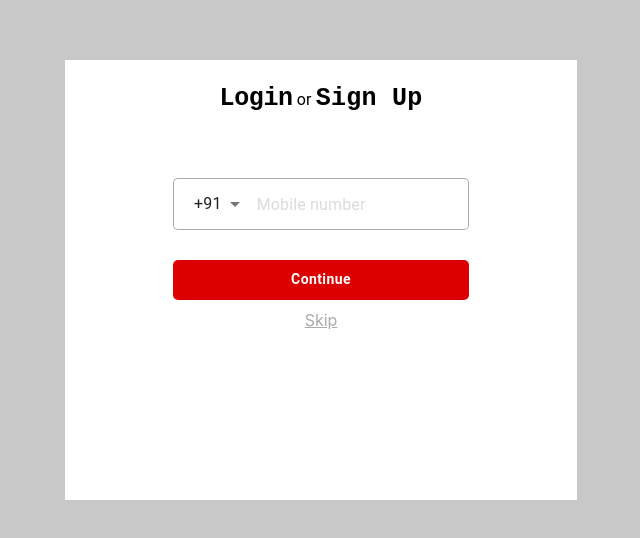
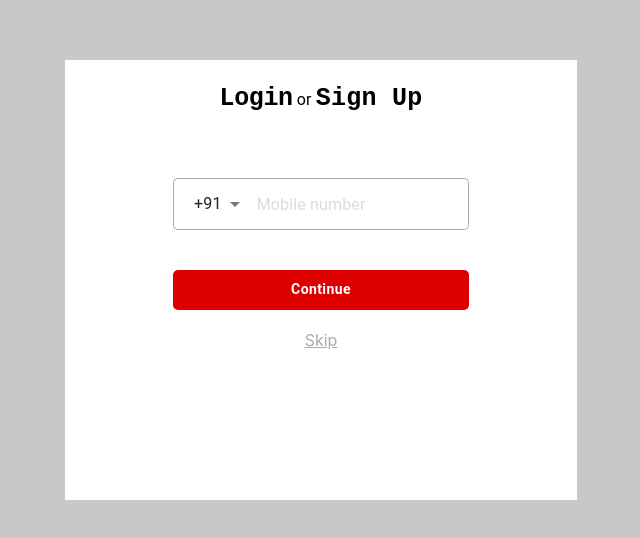
Before and after one commit to vahankart/vahankart_frontend, a React (Create React App) app: page / in a window 1280 px wide. Shown: the part 380-918 px from the top of the page, without its empty margins (319-959 px from the left). Built offline with nearby package versions, Linux system fonts and the light colour scheme.

Commit message:
Update loginStyle.js

```diff
--- a/src/styles/loginStyle.js
+++ b/src/styles/loginStyle.js
@@ -85,6 +85,7 @@ const useStyles = makeStyles({
     height: 40,
     borderRadius: 5,
     textTransform: "none",
+    margin: 10,
     "&:hover": {
       backgroundColor: "#d00",
     },
```
